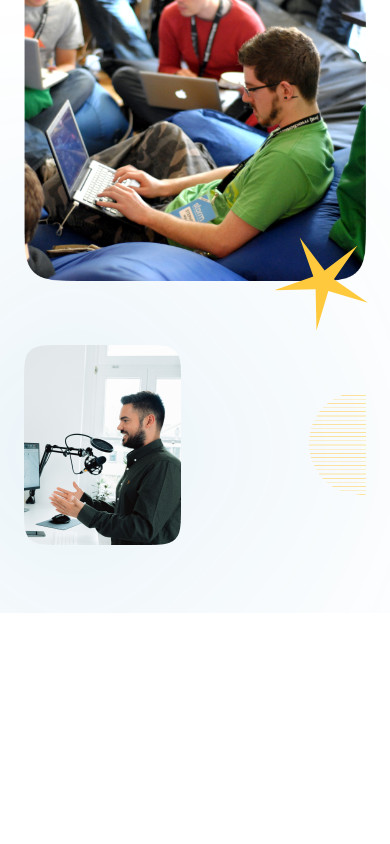
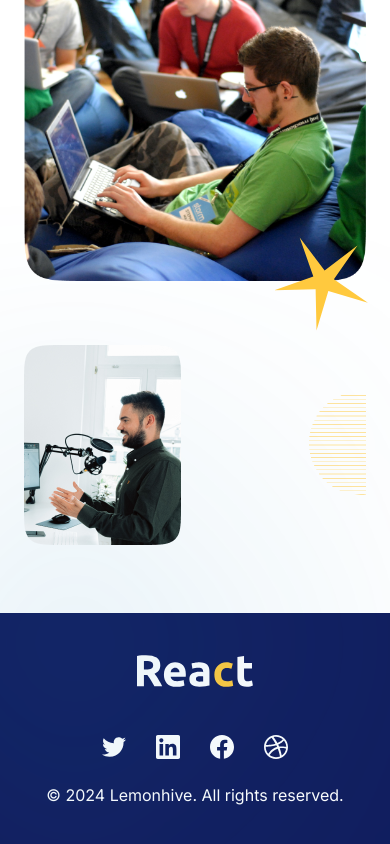
Before and after one commit to farjanaIslamNipa/react-conference, a Next.js app: page / in a window 390 px wide. Shown: the part 569-1413 px from the top of the page. Before the commit the page ends 1182 px from the top, so only its background shows below. Built offline with nearby package versions, Linux system fonts and the light colour scheme.

Commit message:
Footer section design for web and mobile completed

```diff
--- a/src/app/(web)/layout.js
+++ b/src/app/(web)/layout.js
@@ -1,11 +1,12 @@
+import Footer from "@/components/shared/Footer";
 import Navbar from "@/components/shared/Navbar";
-import Link from "next/link";
 
 const layout = ({ children }) => {
   return (
     <div className="relative">
       <Navbar />
       {children}
+      <Footer />
     </div>
   );
 };
--- /dev/null
+++ b/src/components/shared/Footer.jsx
@@ -0,0 +1,35 @@
+import footerLogo from '../../assets/react-white-logo.svg'
+import facebookIcon from '../../assets/facebook.svg'
+import twitterIcon from '../../assets/twitter.svg'
+import linkedinIcon from '../../assets/linked-in.svg'
+import webIcon from '../../assets/web.svg'
+import Image from 'next/image'
+
+const Footer = () => {
+  return (
+    <div className="bg-secondary pt-[42px] md:pt-[68px] pb-[45px] md:pb-[75px] flex justify-center px-8">
+      <div>
+        <Image src={footerLogo} alt="Logo" className='h-8 md:h-12 w-[116px] md:w-[176px] mx-auto' />
+        <div className="mt-[48px] md:mt-[75px]">
+          <div className="flex gap-x-[30px] md:gap-x-8 justify-center">
+            <a href="#">
+              <Image src={twitterIcon} alt="Twitter" className='h-6 w-6' />
+            </a>
+            <a href="#">
+              <Image src={linkedinIcon} alt="Linkedin" className='h-6 w-6' />
+            </a>
+            <a href="#">
+              <Image src={facebookIcon} alt="Facebook" className='h-6 w-6' />
+            </a>
+            <a href="#">
+              <Image src={webIcon} alt="Website" className='h-6 w-6' />
+            </a>
+          </div>
+          <p className='text-white text-base mt-6 md:mt-7'>&copy; {new Date().getFullYear()} Lemonhive. All rights reserved.</p>
+        </div>
+      </div>
+    </div>
+  );
+};
+
+export default Footer;
```
